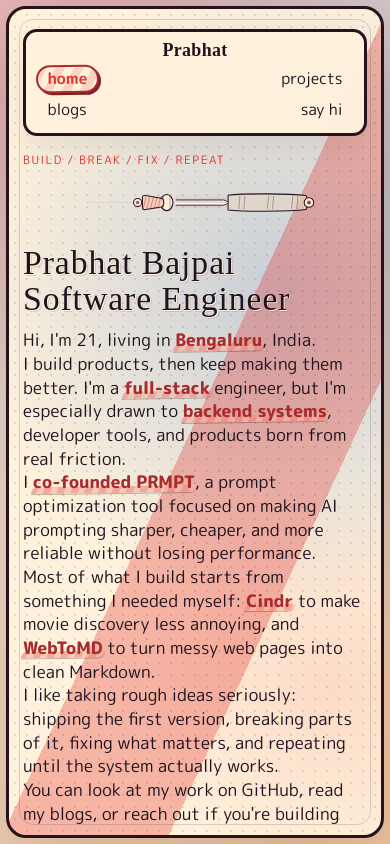
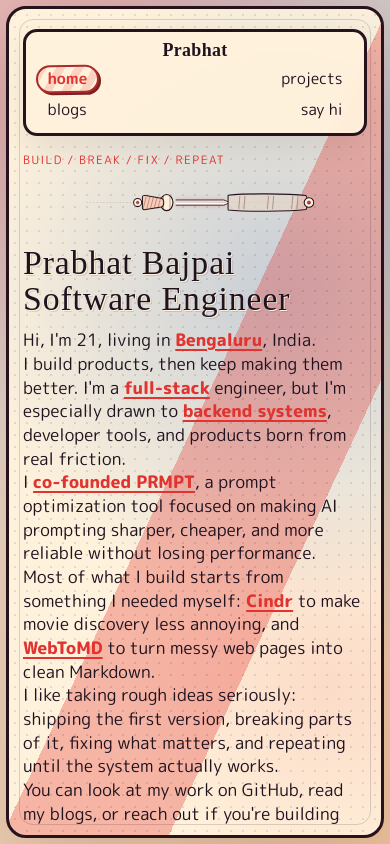
Before and after one commit to Rac-exe/Portfolio-Website, a Next.js app: page / in a window 390 px wide. Built offline with nearby package versions, Linux system fonts and the light colour scheme; a web font is replaced by a local one.

Commit message:
style: replace striped ink-highlight with red underline, increase blog body text size

```diff
--- a/app/globals.css
+++ b/app/globals.css
@@ -466,32 +466,21 @@ input {
 }
 
 .ink-highlight {
-  position: relative;
-  z-index: 0;
   display: inline;
-  color: color-mix(in srgb, var(--accent) 72%, var(--ink));
-  font-weight: 800;
-  white-space: nowrap;
-}
-
-.ink-highlight::after {
-  content: "";
-  position: absolute;
-  left: -0.12em;
-  right: -0.12em;
-  bottom: 0.03em;
-  z-index: -1;
-  height: 0.42em;
-  border-radius: 999px 32px 999px 28px;
-  background:
-    repeating-linear-gradient(
-      110deg,
-      color-mix(in srgb, var(--accent) 22%, transparent) 0 7px,
-      transparent 7px 13px
-    ),
-    color-mix(in srgb, var(--paper) 42%, var(--accent) 20%);
-  box-shadow: 0 1px 0 color-mix(in srgb, var(--line) 28%, transparent);
-  transform: rotate(-0.8deg);
+  color: var(--accent);
+  font-weight: 900;
+  text-decoration: underline;
+  text-decoration-thickness: 2px;
+  text-underline-offset: 0.2em;
+}
+
+a.ink-link {
+  color: var(--accent);
+  cursor: pointer;
+}
+
+a.ink-link:hover {
+  opacity: 0.8;
 }
 
 .brush-cta {
@@ -999,7 +988,7 @@ input {
   margin-top: 0.85rem;
   max-width: 620px;
   color: var(--ink-soft);
-  font-size: 0.9rem;
+  font-size: 1.12rem;
   line-height: 1.5;
 }
 
@@ -1011,8 +1000,8 @@ input {
 .blog-article-body p,
 .blog-article-body li {
   color: var(--ink);
-  font-size: clamp(0.88rem, 1vw, 0.98rem);
-  line-height: 1.68;
+  font-size: clamp(1.18rem, 1.8vw, 1.32rem);
+  line-height: 1.76;
 }
 
 .blog-article-body p + p,
@@ -1062,14 +1051,6 @@ input {
 }
 
 .article-highlight {
-  border-radius: 0.35rem 0.18rem 0.42rem 0.16rem;
-  background:
-    linear-gradient(
-      180deg,
-      transparent 0 44%,
-      color-mix(in srgb, var(--accent) 24%, var(--paper)) 44% 82%,
-      transparent 82% 100%
-    );
   color: var(--ink);
   font-weight: 900;
 }
@@ -1530,9 +1511,6 @@ input {
     line-height: 1.38 !important;
   }
 
-  .ink-highlight {
-    white-space: normal;
-  }
 
   .availability-cta {
     max-width: 100%;
@@ -1698,7 +1676,7 @@ input {
 
   .blog-article-body p,
   .blog-article-body li {
-    font-size: 1.08rem;
+    font-size: 1.18rem;
   }
 }
 
```
